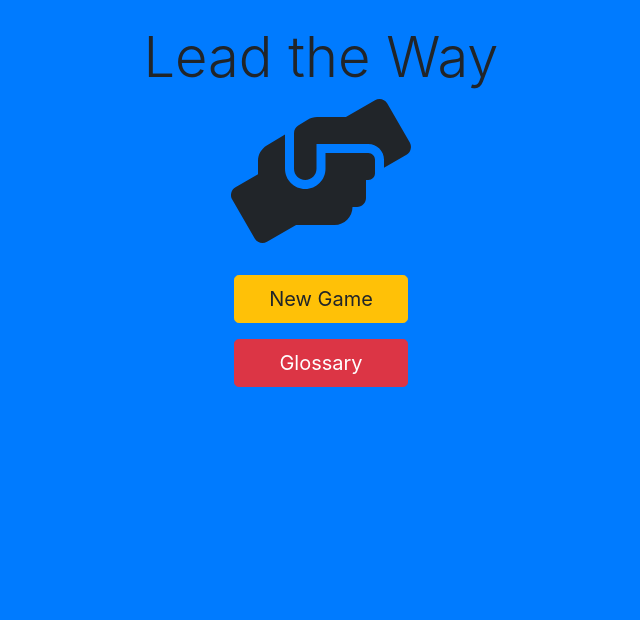
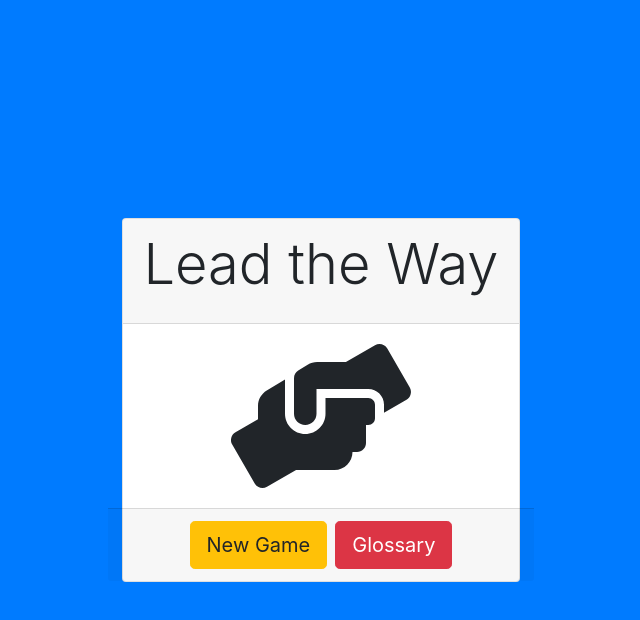
Before and after one commit to DBombay/ltw, a React (Create React App) app: page / in a window 1280 px wide. Shown: the top 620 px of the page, without its empty margins (319-959 px from the left). Built offline with nearby package versions, Linux system fonts and the light colour scheme.

Commit message:
More tweaks. Some to the start page (still gross)

```diff
--- a/src/App/Game/Components/FamilySummary.js
+++ b/src/App/Game/Components/FamilySummary.js
@@ -58,18 +58,20 @@ export default function generateFamilySummary(props) {
             The {primary.lastName} household's biggest barrier is {family.barrier.text}
           </CardText>
         </div>
+      </CardBody>
 
+      <div className="mt-5 align-self-baseline">
         <div className="row justify-content-center my-1">
           <Button color='primary' size='lg'>Lead the Way for
             the {primary.lastName} Family!</Button>
         </div>
 
-      </CardBody>
-      <div className="row justify-content-center my-3">
-        <a onClick={props.handleFamilyGeneration} className='alert-link btn text-primary align-text-bottom'>Try a
-          Different Family?</a>
-        <a onClick={props.resetFamily} className='alert-link btn text-primary align-text-bottom'>Go Back to
-          Tutorial</a>
+        <div className="row justify-content-center my-1">
+          <a onClick={props.handleFamilyGeneration} className='alert-link btn text-primary align-text-bottom'>Try a
+            Different Family?</a>
+          <a onClick={props.resetFamily} className='alert-link btn text-primary align-text-bottom'>Go Back to
+            Tutorial</a>
+        </div>
       </div>
     </div>
   )
--- a/src/App/Game/Components/StatusToolbar.js
+++ b/src/App/Game/Components/StatusToolbar.js
@@ -56,7 +56,7 @@ export default class StatusToolbar extends React.Component {
 
   render() {
     return (
-      <CardFooter>
+      <CardFooter className='position-static'>
         <div className='offset-md-1 col-md-10'>
           <div className="row justify-content-center">
             <span className="h4 text-center">
--- a/src/App/Start/Containers/StartContainer.js
+++ b/src/App/Start/Containers/StartContainer.js
@@ -1,24 +1,28 @@
 import React from 'react'
-import { FontAwesomeIcon } from '@fortawesome/react-fontawesome';
-import {Button} from 'reactstrap'
+import {FontAwesomeIcon} from '@fortawesome/react-fontawesome';
+import {Card, Button, CardHeader, CardFooter, CardTitle, CardBody } from 'reactstrap'
 
 export default function StartContainer() {
   return (
-    <div className="container h-100">
-      <div className="align-self-center">
-        <div className=' my-4 text-center'>
-          <h1 className='display-4'>Lead the Way</h1>
+    <div className="container d-flex align-items-center h-100 justify-content-center">
+      <Card>
+        <CardHeader className='text-center'>
+          <CardTitle className='display-4'>Lead the Way</CardTitle>
+        </CardHeader>
+
+        <CardBody className='row justify-content-center'>
           <FontAwesomeIcon icon="hands-helping" size='9x'/>
-        </div>
-        <div className="text-center col-6 offset-3">
+        </CardBody>
+
+        <CardFooter className='row justify-content-center'>
           <div>
-            <Button size='lg' color='warning' href={`/game`} className='my-2 col-md-4'>New Game</Button>
+            <Button size='lg' color='warning' href={`/game`} className='mx-1 col-auto'>New Game</Button>
           </div>
           <div>
-            <Button size='lg' color='danger' href={`/glossary`} className='my-2 col-md-4'>Glossary</Button>
+            <Button size='lg' color='danger' href={`/glossary`} className='mx-1 col-auto'>Glossary</Button>
           </div>
-        </div>
-      </div>
+        </CardFooter>
+      </Card>
     </div>
   )
 }
--- a/src/styles/index.scss
+++ b/src/styles/index.scss
@@ -4,6 +4,8 @@ html, body {
   height: 100%;
   overflow-x: hidden;
 }
+
+
 
 .game-space {
   max-height: 70vh;
```
